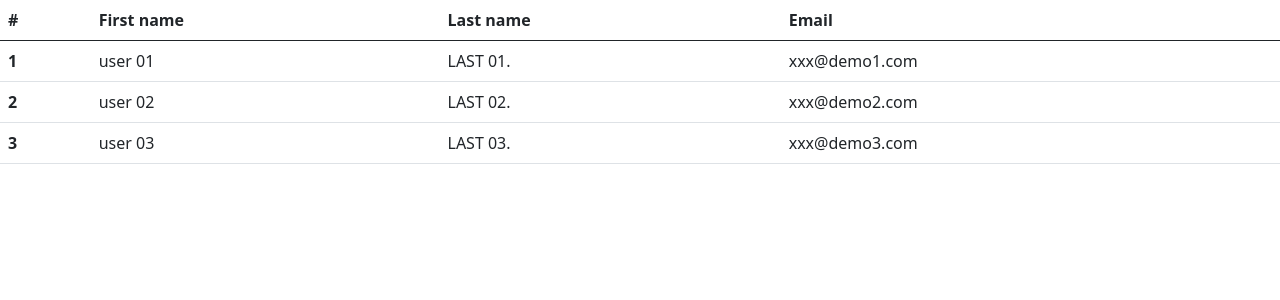
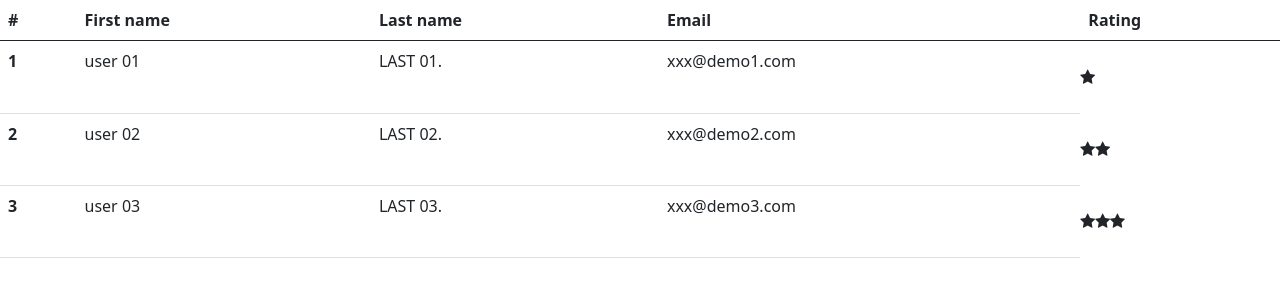
Before and after one commit to Oammiiime/angular-workshop, an Angular app: page / in a window 1280 px wide. Shown: the top 300 px of the page. Built offline with nearby package versions, Linux system fonts and the light colour scheme.

Commit message:
add rating component

```diff
--- a/src/app/app.module.ts
+++ b/src/app/app.module.ts
@@ -5,12 +5,14 @@ import { AppRoutingModule } from './app-routing.module';
 import { AppComponent } from './app.component';
 import { LoginComponent } from './login/login.component';
 import { UppercaseWithDotPipe } from './uppercase-with-dot.pipe';
+import { RatingComponent } from './rating/rating.component';
 
 @NgModule({
   declarations: [
     AppComponent,
     LoginComponent,
-    UppercaseWithDotPipe
+    UppercaseWithDotPipe,
+    RatingComponent
   ],
   imports: [
     BrowserModule,
--- a/src/app/login/login.component.html
+++ b/src/app/login/login.component.html
@@ -6,6 +6,7 @@
         <th scope="col">First name</th>
         <th scope="col">Last name</th>
         <th scope="col">Email</th>
+        <th scope="col">Rating</th>
       </tr>
     </thead>
     <tbody>
@@ -14,6 +15,8 @@
         <td>{{u.firstName }}</td>
         <td>{{u.lastName | uppercaseWithDot}}</td>
         <td>{{u.email}}</td>
+        <app-rating [targetScore] = u.score></app-rating>
+
       </tr>
     </tbody>
   </table>
--- a/src/app/login/login.component.ts
+++ b/src/app/login/login.component.ts
@@ -14,9 +14,9 @@ export class LoginComponent implements OnInit {
 
   ngOnInit(): void {
     this.users = [
-      new User(1, 'user 01', 'last 01', 'xxx@demo1.com'),
-      new User(2, 'user 02', 'last 02', 'xxx@demo2.com'),
-      new User(3, 'user 03', 'last 03', 'xxx@demo3.com'),
+      new User(1, 'user 01', 'last 01', 'xxx@demo1.com',1),
+      new User(2, 'user 02', 'last 02', 'xxx@demo2.com',2),
+      new User(3, 'user 03', 'last 03', 'xxx@demo3.com',3),
     ];
   }
 }
--- a/src/app/models/user.ts
+++ b/src/app/models/user.ts
@@ -1,4 +1,4 @@
 export class User {
-    constructor(public id: number, public firstName: string, public lastName: string, public email: string) {
+    constructor(public id: number, public firstName: string, public lastName: string, public email: string,public score : number) {
     }
   }
--- /dev/null
+++ b/src/app/rating/rating.component.html
@@ -0,0 +1,12 @@
+<div
+  [style.width.px]="starWidth"
+  style="overflow: hidden;"
+>
+  <div style="width: 75px">
+    <span class="fa fa-star"></span>
+    <span class="fa fa-star"></span>
+    <span class="fa fa-star"></span>
+    <span class="fa fa-star"></span>
+    <span class="fa fa-star"></span>
+  </div>
+</div>
--- /dev/null
+++ b/src/app/rating/rating.component.ts
@@ -0,0 +1,20 @@
+import { Component, Input, OnInit } from '@angular/core';
+
+@Component({
+  selector: 'app-rating',
+  templateUrl: './rating.component.html',
+  styleUrls: ['./rating.component.css']
+})
+export class RatingComponent implements OnInit {
+  @Input() targetScore = 0;
+  starWidth = 0;
+
+  constructor() { }
+
+  ngOnInit(): void {
+      console.log('ngOnInit');
+      this.starWidth = this.targetScore * 75 / 5;
+  }
+
+
+}
--- a/src/index.html
+++ b/src/index.html
@@ -7,7 +7,7 @@
   <meta name="viewport" content="width=device-width, initial-scale=1">
   <link rel="icon" type="image/x-icon" href="favicon.ico">
   <link href="https://cdn.jsdelivr.net/npm/bootstrap@5.0.0-beta3/dist/css/bootstrap.min.css" rel="stylesheet" integrity="sha384-eOJMYsd53ii+scO/bJGFsiCZc+5NDVN2yr8+0RDqr0Ql0h+rP48ckxlpbzKgwra6" crossorigin="anonymous">
-
+  <link rel="stylesheet" href="https://cdnjs.cloudflare.com/ajax/libs/font-awesome/4.7.0/css/font-awesome.min.css">
 </head>
 <body>
   <app-login></app-login>
```
Also changed, not shown: src/app/rating/rating.component.css (added), 1 other file (tests, documents, lock files or other folders).
